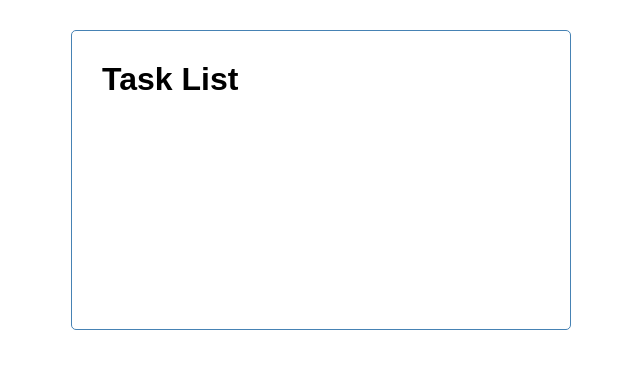
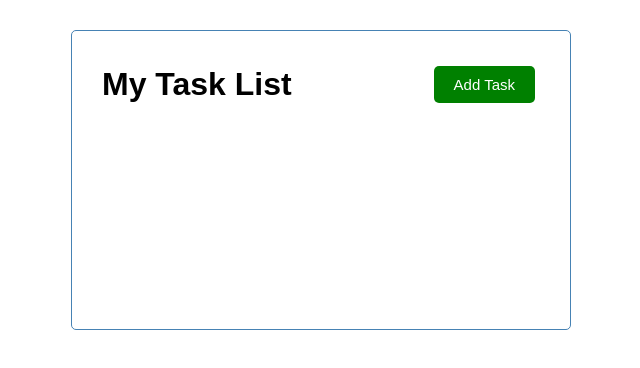
Before and after one commit to groialeonardo/task-list, an Angular app: page / in a window 1280 px wide. Shown: the top 368 px of the page, without its empty margins (319-959 px from the left). Built offline with nearby package versions, Linux system fonts and the light colour scheme.

Commit message:
button component 1st commit

```diff
--- a/src/app/app.module.ts
+++ b/src/app/app.module.ts
@@ -3,11 +3,13 @@ import { BrowserModule } from '@angular/platform-browser';
 
 import { AppComponent } from './app.component';
 import { HeaderComponent } from './components/header/header.component';
+import { ButtonComponent } from './components/button/button.component';
 
 @NgModule({
   declarations: [
     AppComponent,
-    HeaderComponent
+    HeaderComponent,
+    ButtonComponent
   ],
   imports: [
     BrowserModule
--- /dev/null
+++ b/src/app/components/button/button.component.html
@@ -0,0 +1,8 @@
+<button
+  class="btn"
+  [ngStyle]="{ 'background-color': color }"
+  (click)="onClick()"
+
+>
+  {{text}}
+</button>
--- /dev/null
+++ b/src/app/components/button/button.component.ts
@@ -0,0 +1,23 @@
+import { Component, OnInit, Input } from '@angular/core';
+
+@Component({
+  selector: 'app-button',
+  templateUrl: './button.component.html',
+  styleUrls: ['./button.component.css']
+})
+export class ButtonComponent implements OnInit {
+
+  @Input() text:string= "";
+  @Input() color:string= "";
+
+  constructor() { }
+
+  ngOnInit(): void {
+  }
+
+  onClick(){
+
+    console.log("Clicckk")
+  }
+
+}
--- a/src/app/components/header/header.component.html
+++ b/src/app/components/header/header.component.html
@@ -1 +1,4 @@
-<h1>{{title}}</h1>
+<header>
+  <h1>{{title}}</h1>
+  <app-button color="green" text="Add Task"></app-button>
+</header>
--- a/src/app/components/header/header.component.ts
+++ b/src/app/components/header/header.component.ts
@@ -6,7 +6,7 @@ import { Component, OnInit } from '@angular/core';
   styleUrls: ['./header.component.css']
 })
 export class HeaderComponent implements OnInit {
-  title:string = "Task List";
+  title:string = "My Task List";
 
   constructor() { }
 
```
Also changed, not shown: src/app/components/button/button.component.css (added), 1 other file (tests, documents, lock files or other folders).
